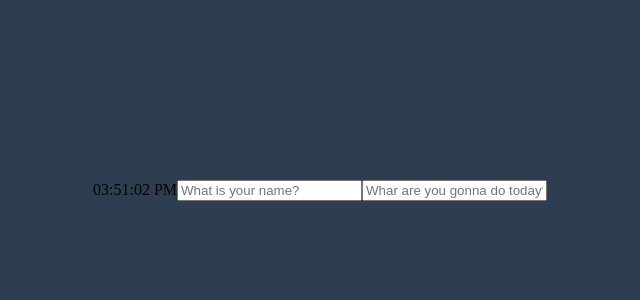
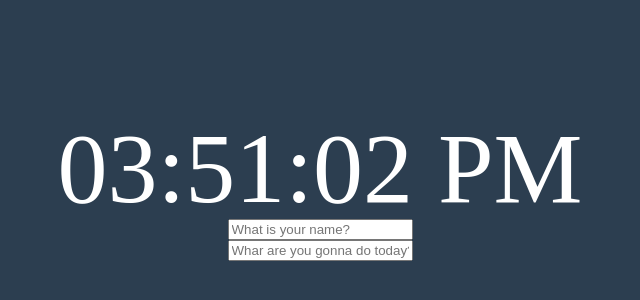
Before and after one commit to madpotato1713/momentum-clone-v2, a plain HTML site: page index.html in a window 1280 px wide. Shown: the part 210-510 px from the top of the page, without its empty margins (320-960 px from the left). Drawn offline with Linux system fonts and the light colour scheme.

Commit message:
css 적용 중

```diff
--- a/css/styles.css
+++ b/css/styles.css
@@ -12,6 +12,7 @@ body {
 body {
   background-color: #2c3e50;
   display: flex;
+  flex-direction: column;
   justify-content: center;
   align-items: center;
 }
@@ -37,6 +38,11 @@ body {
   text-decoration: line-through;
 }
 
+h1 {
+  font-size: 100px;
+  color: white;
+}
+
 /* 아래는 바꾸자 */
 
 @keyframes fadeIn {
@@ -56,4 +62,5 @@ body {
   height: 100%;
   z-index: -1;
   animation: fadeIn 0.5s linear;
+  /* opacity: 0.5; */
 }
```
